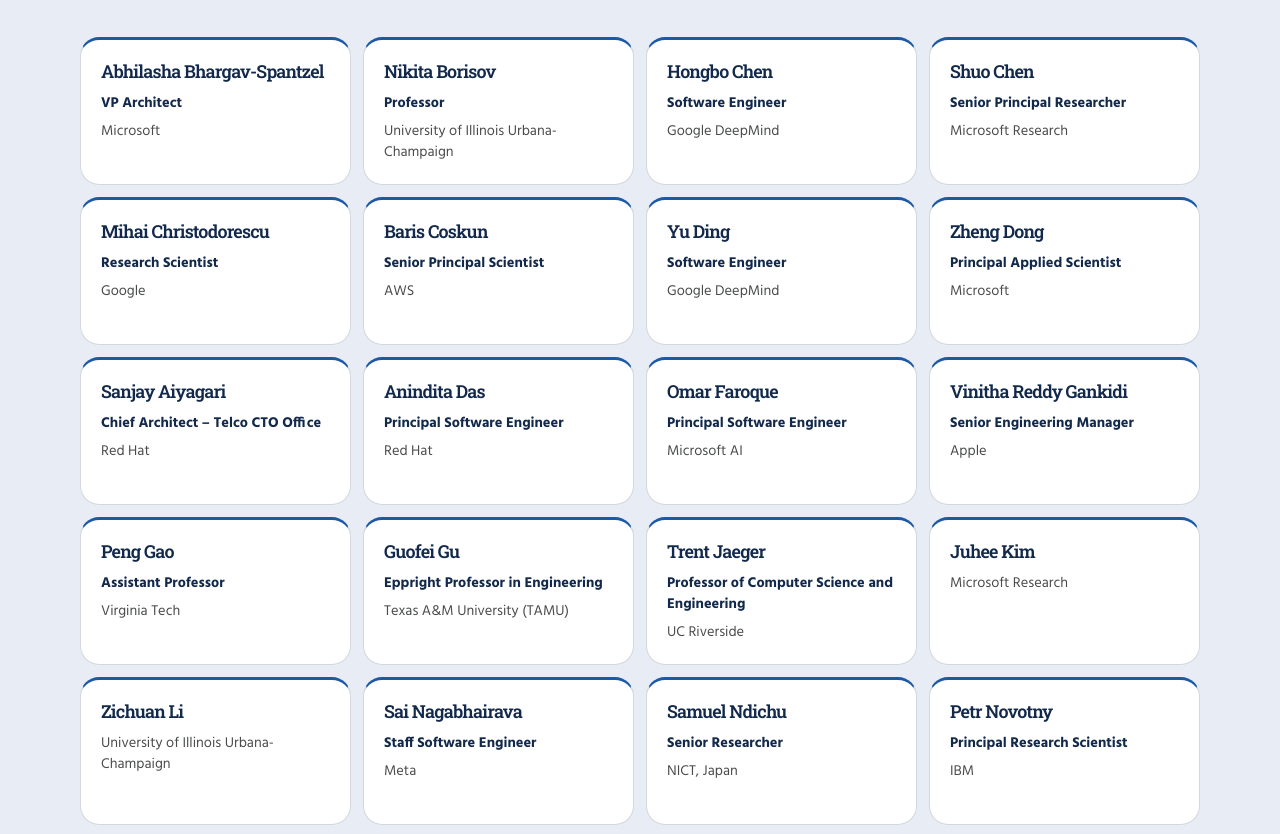
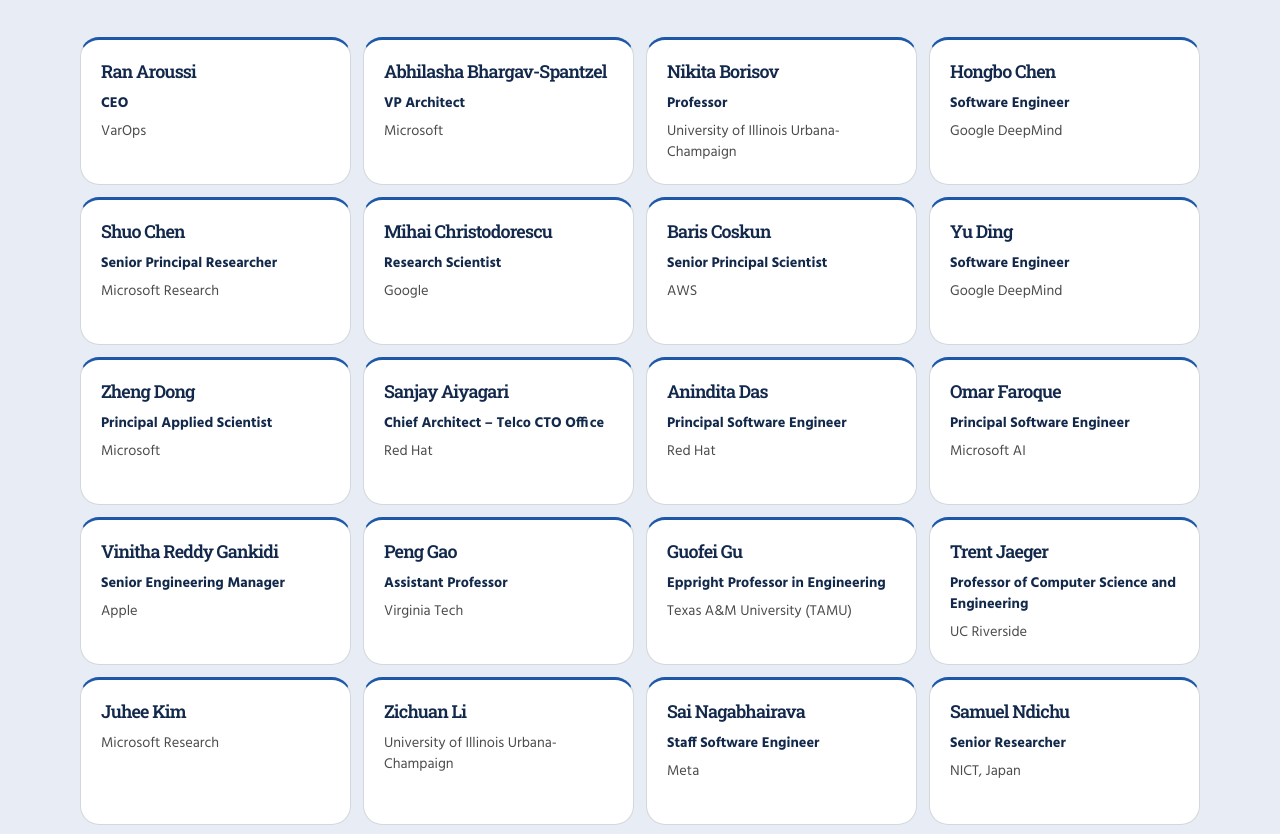
Before and after one commit to Safe-OSE/Safe-OSE.github.io, a plain HTML site: page hackathons.html in a window 1280 px wide. Shown: the part 6049-6883 px from the top of the page. Drawn offline with Linux system fonts and the light colour scheme.

Commit message:
Add Ran Aroussi as hackathon judge

```diff
--- a/hackathons.html
+++ b/hackathons.html
@@ -357,6 +357,11 @@
         </div>
         <div class="judge-grid">
           <article class="judge-card">
+            <h3>Ran Aroussi</h3>
+            <p class="title">CEO</p>
+            <p class="affiliation">VarOps</p>
+          </article>
+          <article class="judge-card">
             <h3>Abhilasha Bhargav-Spantzel</h3>
             <p class="title">VP Architect</p>
             <p class="affiliation">Microsoft</p>
```
